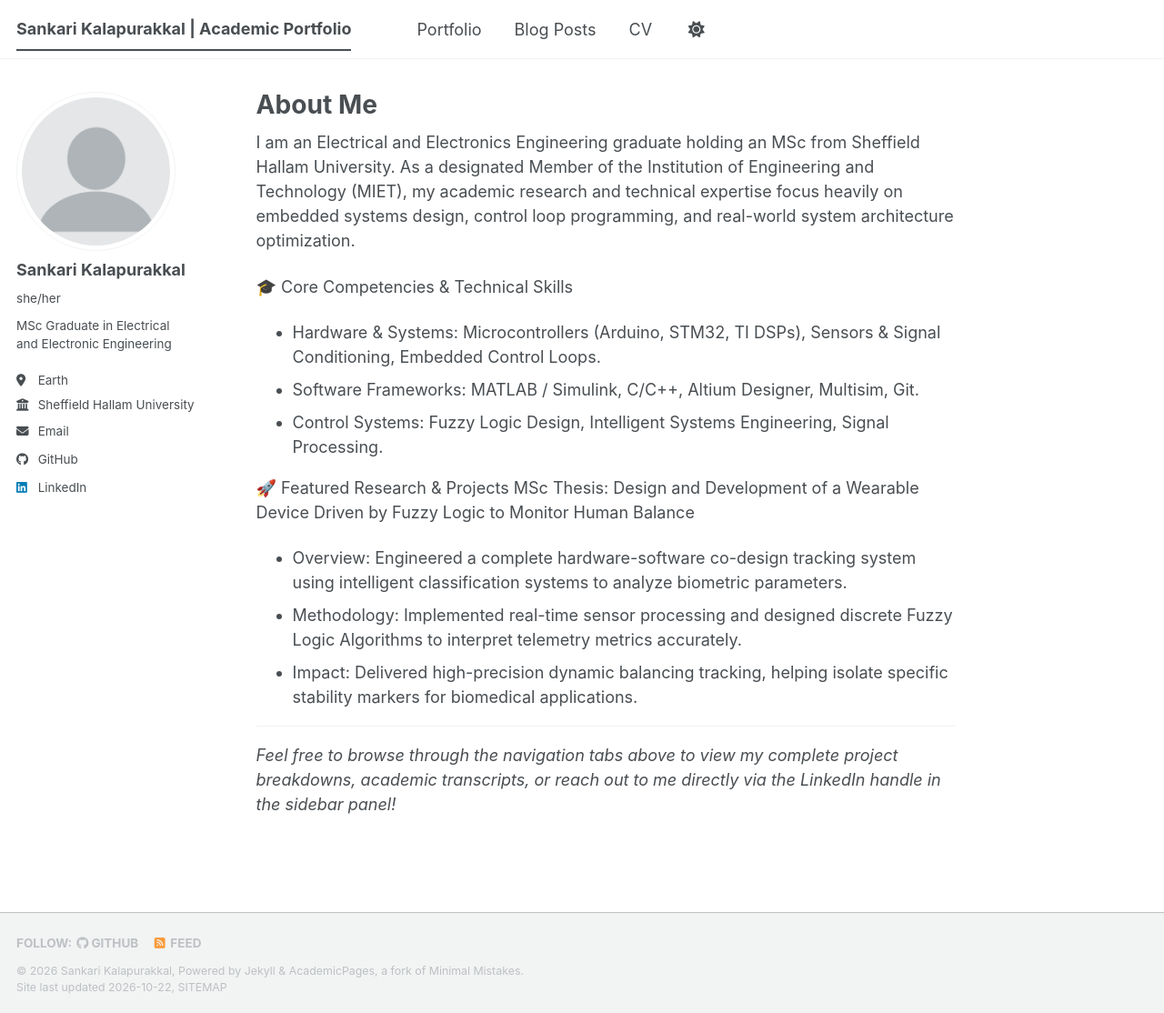
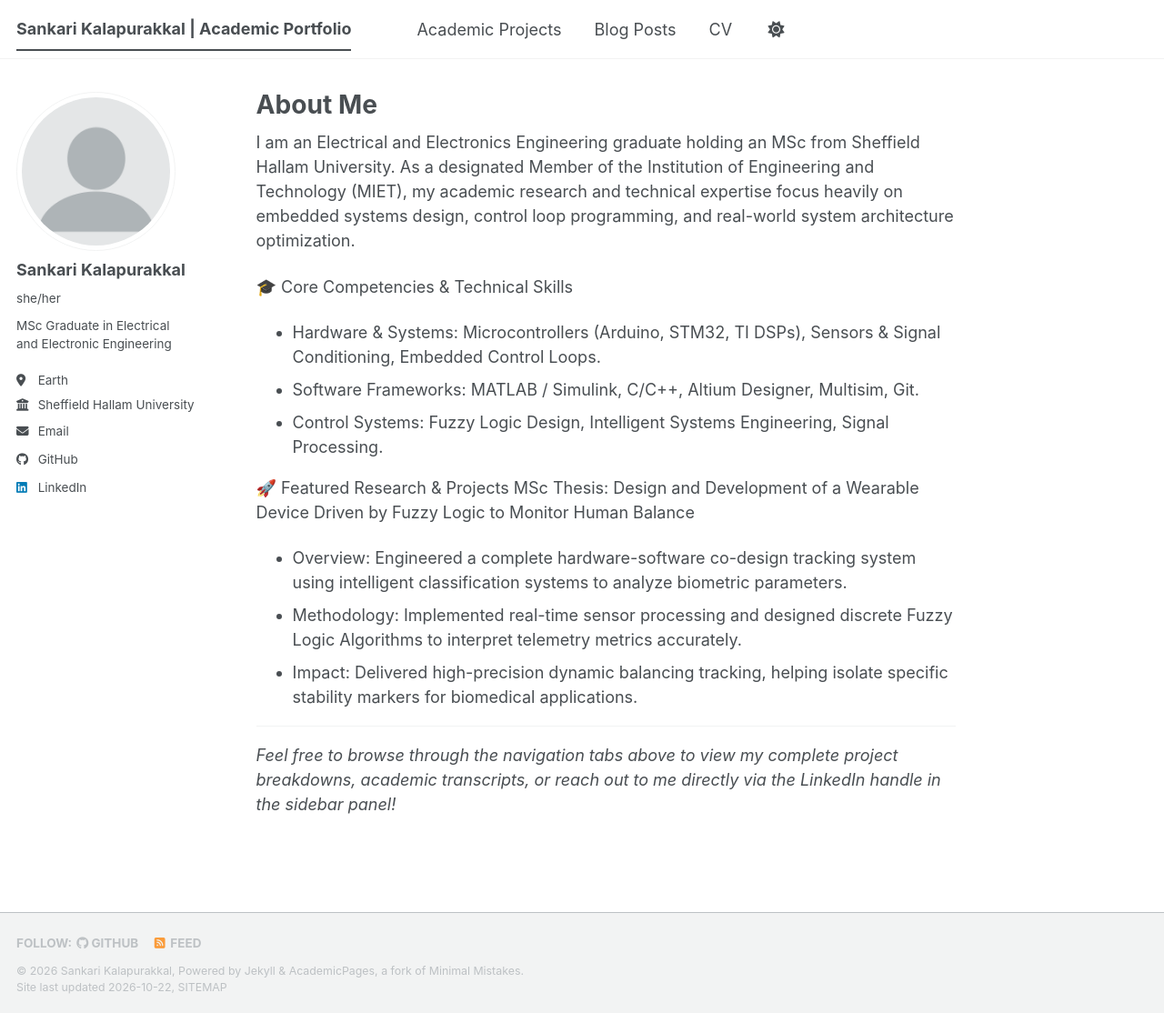
Before and after one commit to Sankari-Kalapurakkal/Sankari-Kalapurakkal.github.io, a Jekyll site: the page built from _pages/about.md, in a window 1280 px wide and 1114 px high. Shown: the whole window at 91% size. Built offline with Jekyll 4.4.1, drawn with Linux system fonts in a browser that asks for light colours; a style sheet for code colours, icons or effects is not loaded.

Commit message:
Rename 'Portfolio' to 'Academic Projects'

```diff
--- a/_data/navigation.yml
+++ b/_data/navigation.yml
@@ -7,7 +7,7 @@
 #      Markdown formatted page while the second is generated using JSON.
 
 main:
-  - title: "Portfolio"
+  - title: "Academic Projects"
     url: /portfolio/
   - title: "Blog Posts"
     url: /year-archive/
```
